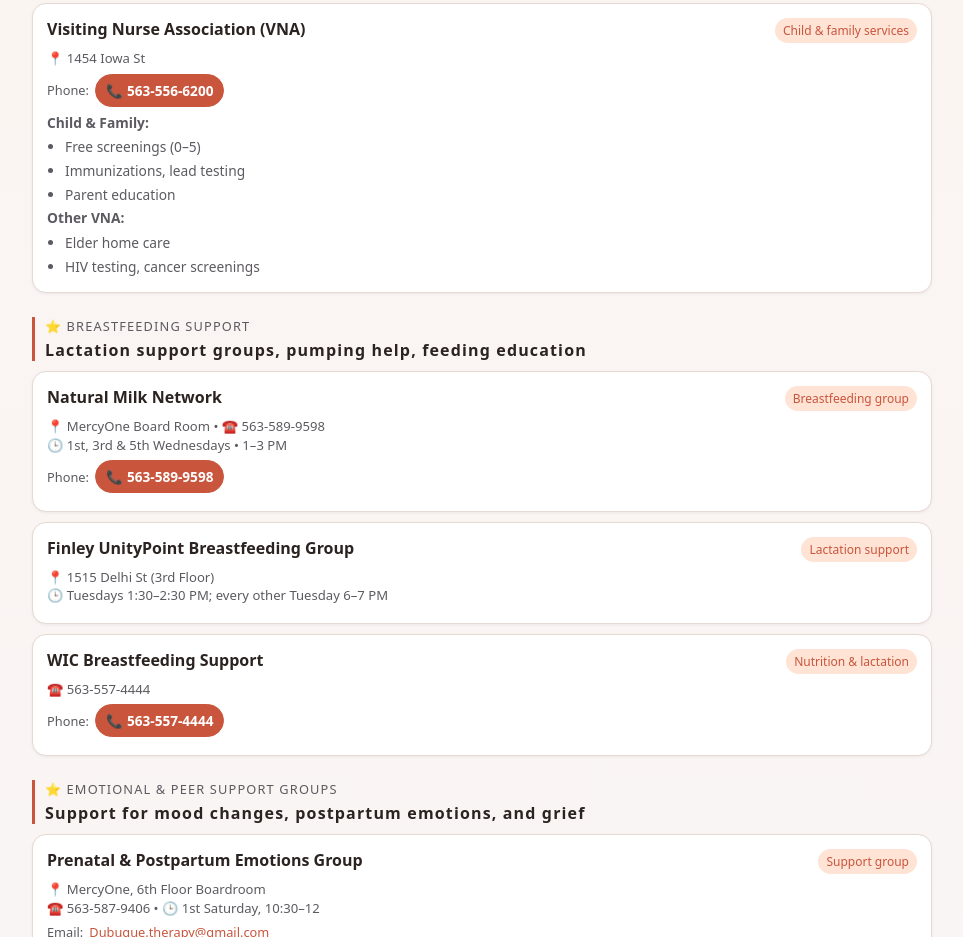
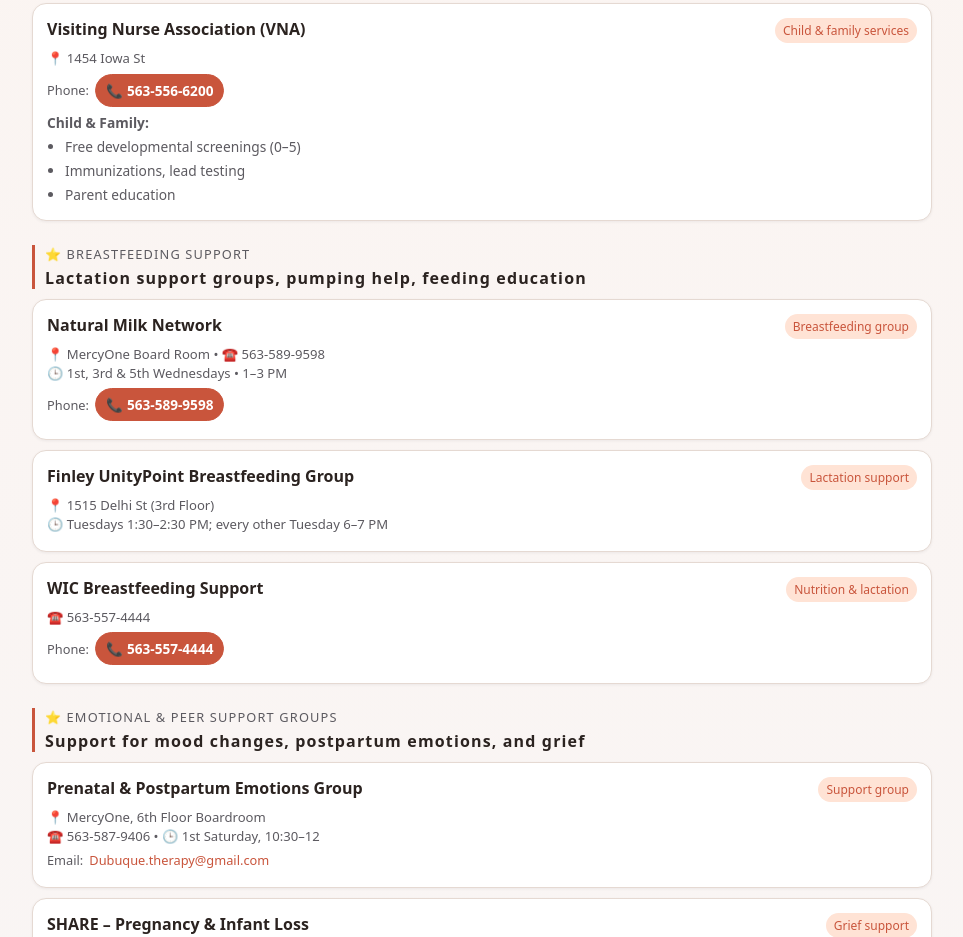
Before and after one commit to MDesign365/Dubuque-Maternal-Resources, a plain HTML site: page index.html in a window 1280 px wide. Shown: the part 2609-3546 px from the top of the page, without its empty margins (158-1121 px from the left). Drawn offline with Linux system fonts and the light colour scheme.

Commit message:
Update index.html

```diff
--- a/index.html
+++ b/index.html
@@ -505,15 +505,9 @@
   <div class="card-description">
     <strong>Child & Family:</strong>
     <ul>
-      <li>Free screenings (0–5)</li>
+      <li>Free developmental screenings (0–5)</li>
       <li>Immunizations, lead testing</li>
       <li>Parent education</li>
-    </ul>
-
-    <strong>Other VNA:</strong>
-    <ul>
-      <li>Elder home care</li>
-      <li>HIV testing, cancer screenings</li>
     </ul>
   </div>
 </div>
```
